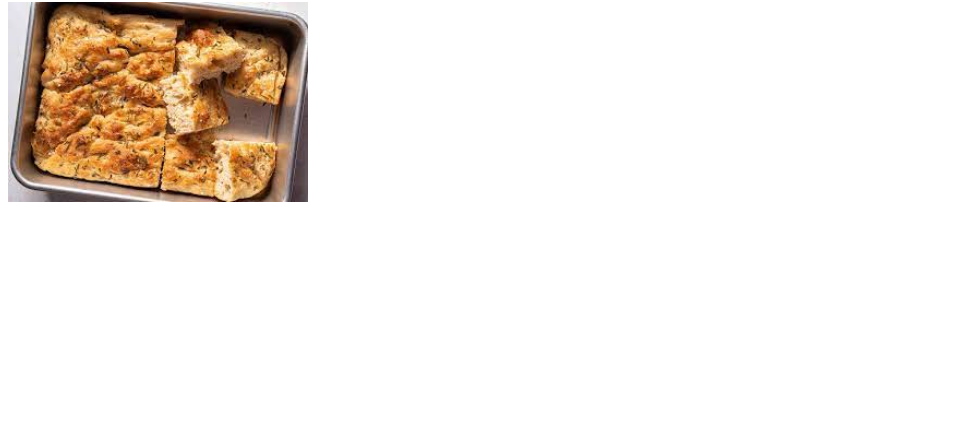
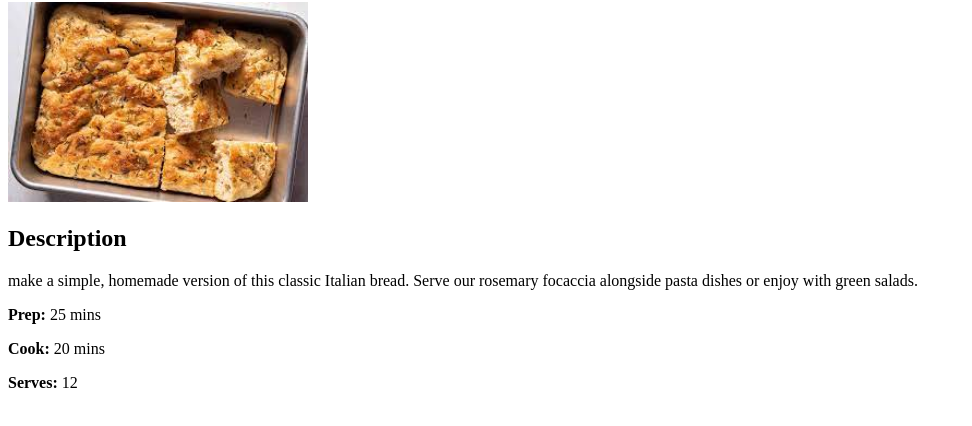
Before and after one commit to ProjectDunk05/odin-recipes, a plain HTML site: page recipes/focaccia.html in a window 1280 px wide. Shown: the part 78-504 px from the top of the page, without its empty margins (0-972 px from the left). Drawn offline with Linux system fonts and the light colour scheme.

Commit message:
Add description

```diff
--- a/recipes/focaccia.html
+++ b/recipes/focaccia.html
@@ -10,5 +10,10 @@
 
    <img src="../images/focaccia.jpeg" alt="focaccia bread" width="300" >
 
+   <h2>Description</h2>
+   <p>make a simple, homemade version of this classic Italian bread. Serve our rosemary focaccia alongside pasta dishes or enjoy with green salads.</p>
+   <p><b>Prep:</b> 25 mins</p>
+   <p><b>Cook:</b> 20 mins</p>
+   <p><b>Serves:</b> 12</p>
 </body>
 </html>
```
